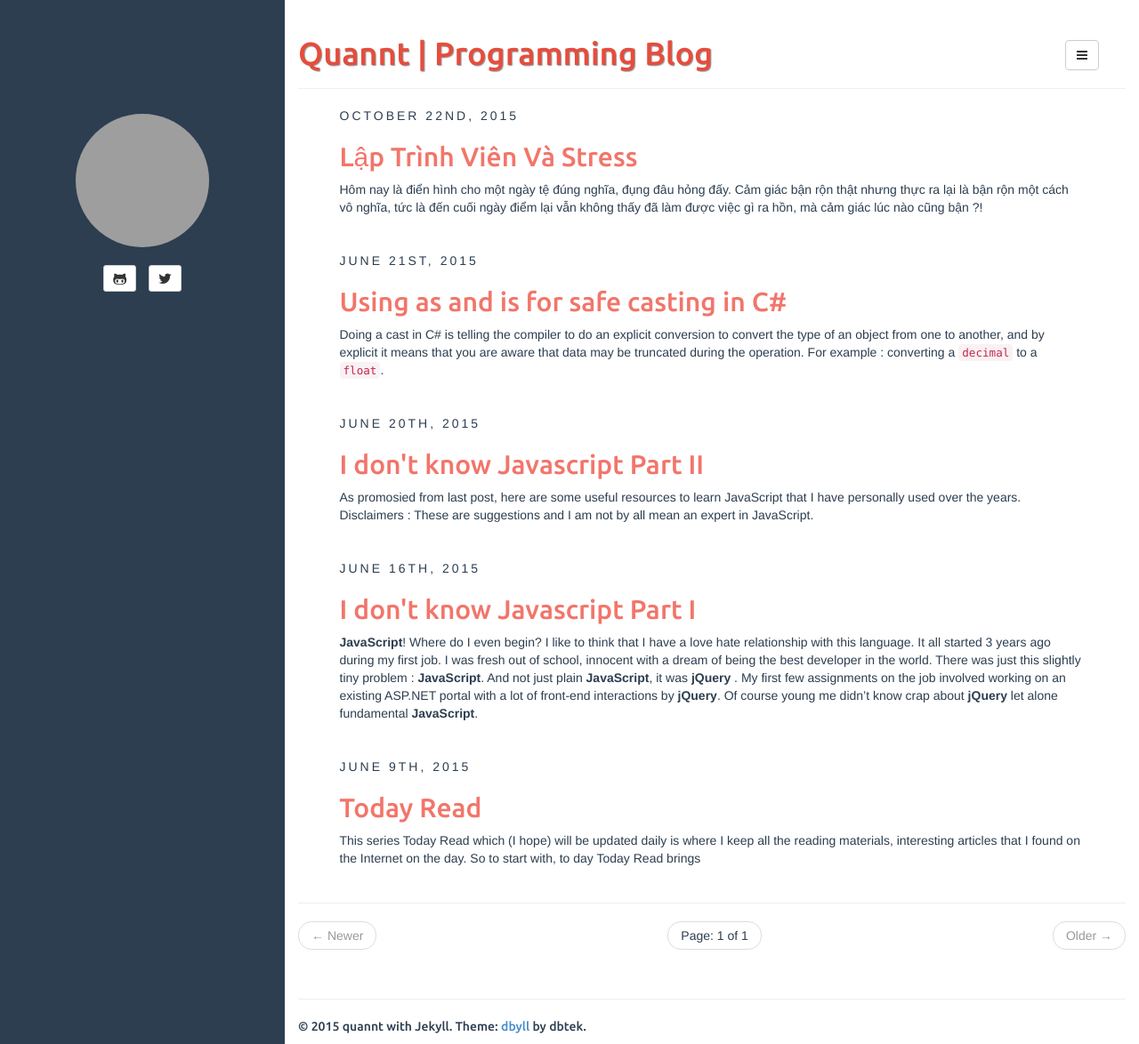
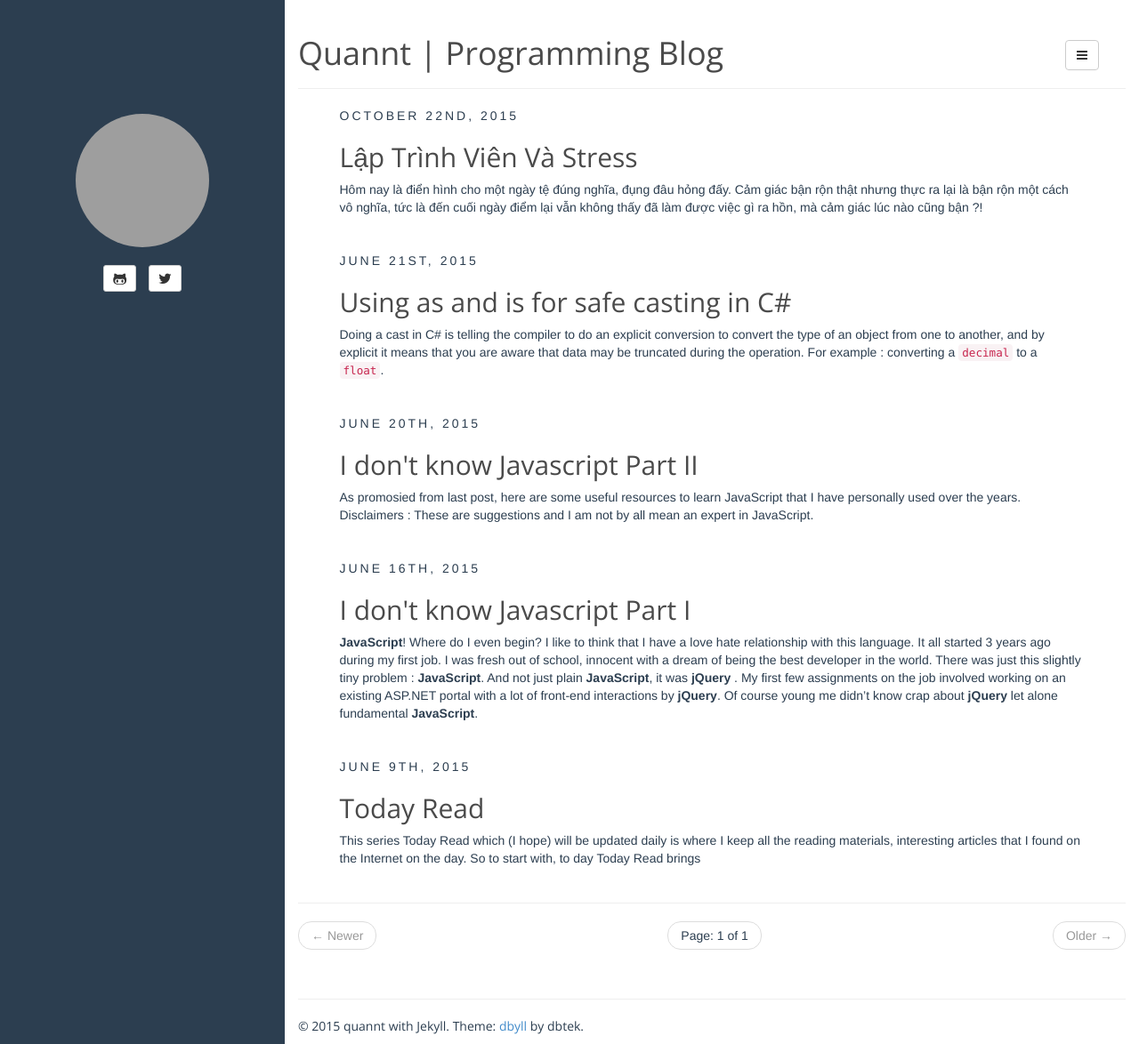
Before and after one commit to quannt/quannt.github.io, a Jekyll site: the page built from index.html, in a window 1280 px wide and 1174 px high. Shown: the whole window at 89% size. Built offline with Jekyll 4.4.1, drawn with Linux system fonts in a browser that asks for light colours; the list of posts is cut into pages by our own code; grey boxes are pictures that could not be loaded.

Commit message:
Update style.css

```diff
--- a/assets/css/style.css
+++ b/assets/css/style.css
@@ -1,4 +1,4 @@
-@import url(http://fonts.googleapis.com/css?family=Ubuntu:500&subset=latin,latin-ext);
+@import url(https://fonts.googleapis.com/css?family=Open+Sans);
 
 body{
 	color: #2c3e50;
@@ -82,8 +82,7 @@ article .share .gplus:hover {
 }
 
 .page-header {
-	color: #e74c3c;
-	text-shadow: 1px 1px 1px rgba(150, 150, 150, 1);
+	color: #4A4A4A;
 }
 
 article{
@@ -109,14 +108,14 @@ article.home div a, article.home pre a { color: #2c3e50; }
 article.home div a:hover, article.home pre a:hover { color: #2c3e50; text-decoration: none; }
 article img { max-width: 100%; }
 
-h1,h2,h3,h4,h5,h6 { font-family: 'Ubuntu', sans-serif; }
+h1,h2,h3,h4,h5,h6 { font-family: 'Open Sans', sans-serif; }
 article.home h1,
 article.home h2,
 article.home h3,
 article.home h4,
 article.home h5,
 article.home h6 {
-	font-family: 'Ubuntu', sans-serif;
+	font-family: 'Open Sans', sans-serif;
 	color: #f2756a;
 }
 
@@ -124,7 +123,7 @@ article.home h1 a,
 article.home h2 a,
 article.home h3 a,
 article.home h4 a {
-	color: #f2756a;
+	color: #4A4A4A;
 }
 article.home h1 a:hover,
 article.home h2 a:hover,
@@ -140,7 +139,7 @@ article.home h4 a:hover {
 
 footer {
 	padding-top: 15px;
-	font-family: 'Ubuntu';
+	font-family: 'Open Sans';
 }
 
 /* nav-vertical-tabs component */
```
